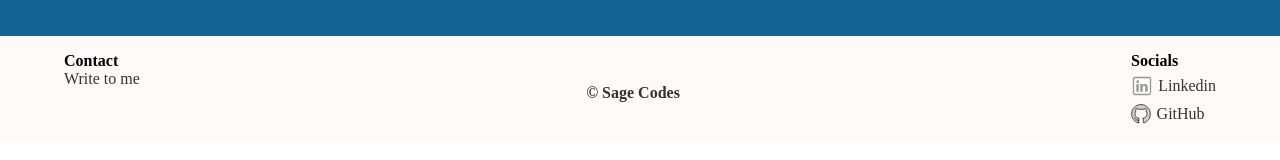
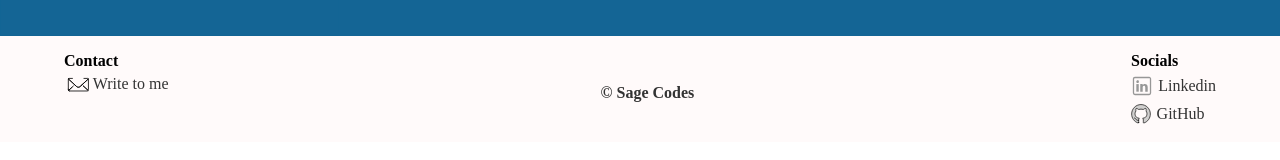
Before and after one commit to SageJonathan/Portfolio_client, a React (Vite) app: page / in a window 1280 px wide. Shown: the part 140-300 px from the top of the page. Built offline with nearby package versions, Linux system fonts and the light colour scheme.

Commit message:
add email img

```diff
--- a/src/components/Footer/Footer.jsx
+++ b/src/components/Footer/Footer.jsx
@@ -1,13 +1,17 @@
 import "./Footer.scss"
 import Github from "../../assets/logos/github.svg"
 import Linkedin from "../../assets/logos/linkedin.svg"
+import Email from "../../assets/images/e-mail.svg"
 function Footer() {
 
     return (
      <div className="footer">
       <div className="footer__left">
          <h4 className="footer__header">Contact</h4>
+         <div className="footer__contact-wrapper">
+          <img className="footer__contact-img" src={Email} alt="email" />
          <p className="footer__email">Write to me</p>
+         </div>
       </div>
       <div className="footer__middle">
       <p className="footer__rights"> &copy; Sage Codes</p>
--- a/src/components/Footer/Footer.scss
+++ b/src/components/Footer/Footer.scss
@@ -28,6 +28,13 @@
             padding-left: 0.3rem;
         }
     }
+    &__contact-wrapper{
+        display: flex;
+        align-items: center;
+    }
+    &__contact-img{
+        height: 1.8rem;
+    }
     &__email{
         text-decoration: none;
         color: inherit;
```
Also changed, not shown: src/assets/images/e-mail.svg (added).
